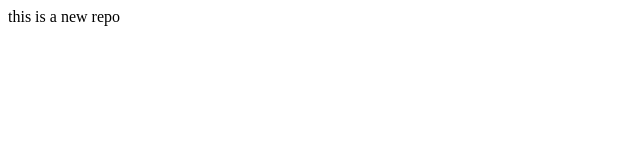
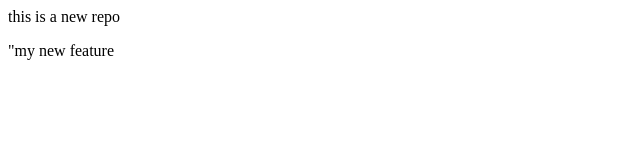
Before and after one commit to Arunansha/new-file, a plain HTML site: page index.html in a window 1280 px wide. Shown: the full height of the page, 0-640 px from the left. Drawn offline with Linux system fonts and the light colour scheme.

Commit message:
new feature

```diff
--- a/index.html
+++ b/index.html
@@ -1 +1,2 @@
 <p>this is a new repo</p>
+<p>"my new feature</p>
```
